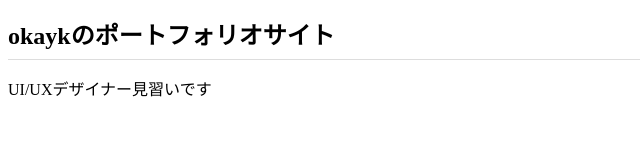
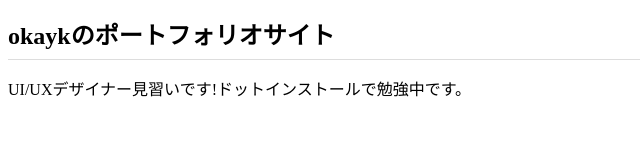
Before and after one commit to okayk1110/okayk1110.github.io, a plain HTML site: page index.html in a window 1280 px wide. Shown: the whole page, without its empty margins (0-640 px from the left). Drawn offline with Linux system fonts and the light colour scheme.

Commit message:
Add files via upload

```diff
--- a/index.html
+++ b/index.html
@@ -9,6 +9,6 @@
 </head>
 <body>
   <h1>okaykのポートフォリオサイト</h1>
-  <p>UI/UXデザイナー見習いです</p>
+  <p>UI/UXデザイナー見習いです!ドットインストールで勉強中です。</p>
 </body>
 </html>
```
